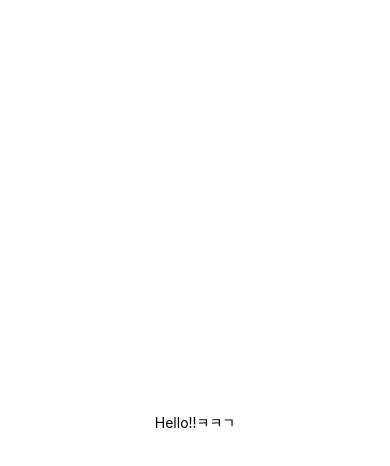
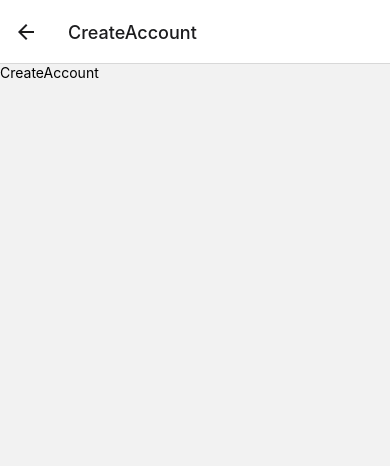
Before and after one commit to kyuj0810/instaclone-native, a React Native app: screen /CreateAccount in a window 390 px wide. Shown: the top 466 px of the page. Built offline with nearby package versions, Linux system fonts and the light colour scheme.

Commit message:
15.0 Your First Navigation

```diff
--- a/App.js
+++ b/App.js
@@ -1,10 +1,9 @@
-import { StatusBar } from 'expo-status-bar';
 import { useState, useEffect, useCallback } from 'react';
-import { StyleSheet, Text, View } from 'react-native';
 import { Ionicons } from '@expo/vector-icons';
 import * as Font from 'expo-font';
 import * as SplashScreen from 'expo-splash-screen';
 import { Asset } from 'expo-asset';
+import LoggedOutNav from './navigator/LggedOutNav';
 import { NavigationContainer } from '@react-navigation/native';
 
 SplashScreen.preventAutoHideAsync();
@@ -48,18 +47,8 @@ export default function App() {
   }
 
   return (
-    <View style={styles.container} onLayout={onLayoutRootView}>
-      <Text>Hello!!ㅋㅋㄱ</Text>
-      <StatusBar style="auto" />
-    </View>
+    <NavigationContainer onReady={onLayoutRootView}>
+      <LoggedOutNav />
+    </NavigationContainer>
   );
 }
-
-const styles = StyleSheet.create({
-  container: {
-    flex: 1,
-    backgroundColor: '#fff',
-    alignItems: 'center',
-    justifyContent: 'center',
-  },
-});
--- /dev/null
+++ b/navigator/LggedOutNav.js
@@ -0,0 +1,18 @@
+import React from 'react';
+import { NavigationContainer } from '@react-navigation/native';
+import { createNativeStackNavigator } from '@react-navigation/native-stack';
+import Welcome from '../screens/Welcome';
+import LogIn from '../screens/LogIn';
+import CreateAccount from '../screens/CreateAccount';
+
+const Stack = createNativeStackNavigator();
+
+export default function LoggedOutNav() {
+  return (
+    <Stack.Navigator>
+      <Stack.Screen name="LogIn" component={LogIn} />
+      <Stack.Screen name="Welcome" component={Welcome} />
+      <Stack.Screen name="CreateAccount" component={CreateAccount} />
+    </Stack.Navigator>
+  );
+}
--- /dev/null
+++ b/screens/CreateAccount.js
@@ -0,0 +1,10 @@
+import React from 'react';
+import { View, Text } from 'react-native';
+
+export default function CreateAccount() {
+  return (
+    <View>
+      <Text>CreateAccount</Text>
+    </View>
+  );
+}
--- /dev/null
+++ b/screens/LogIn.js
@@ -0,0 +1,10 @@
+import React from 'react';
+import { View, Text } from 'react-native';
+
+export default function LogIn() {
+  return (
+    <View>
+      <Text>LogIn</Text>
+    </View>
+  );
+}
--- /dev/null
+++ b/screens/Welcome.js
@@ -0,0 +1,10 @@
+import React from 'react';
+import { View, Text } from 'react-native';
+
+export default function Welcome() {
+  return (
+    <View>
+      <Text>Welcome</Text>
+    </View>
+  );
+}
```
